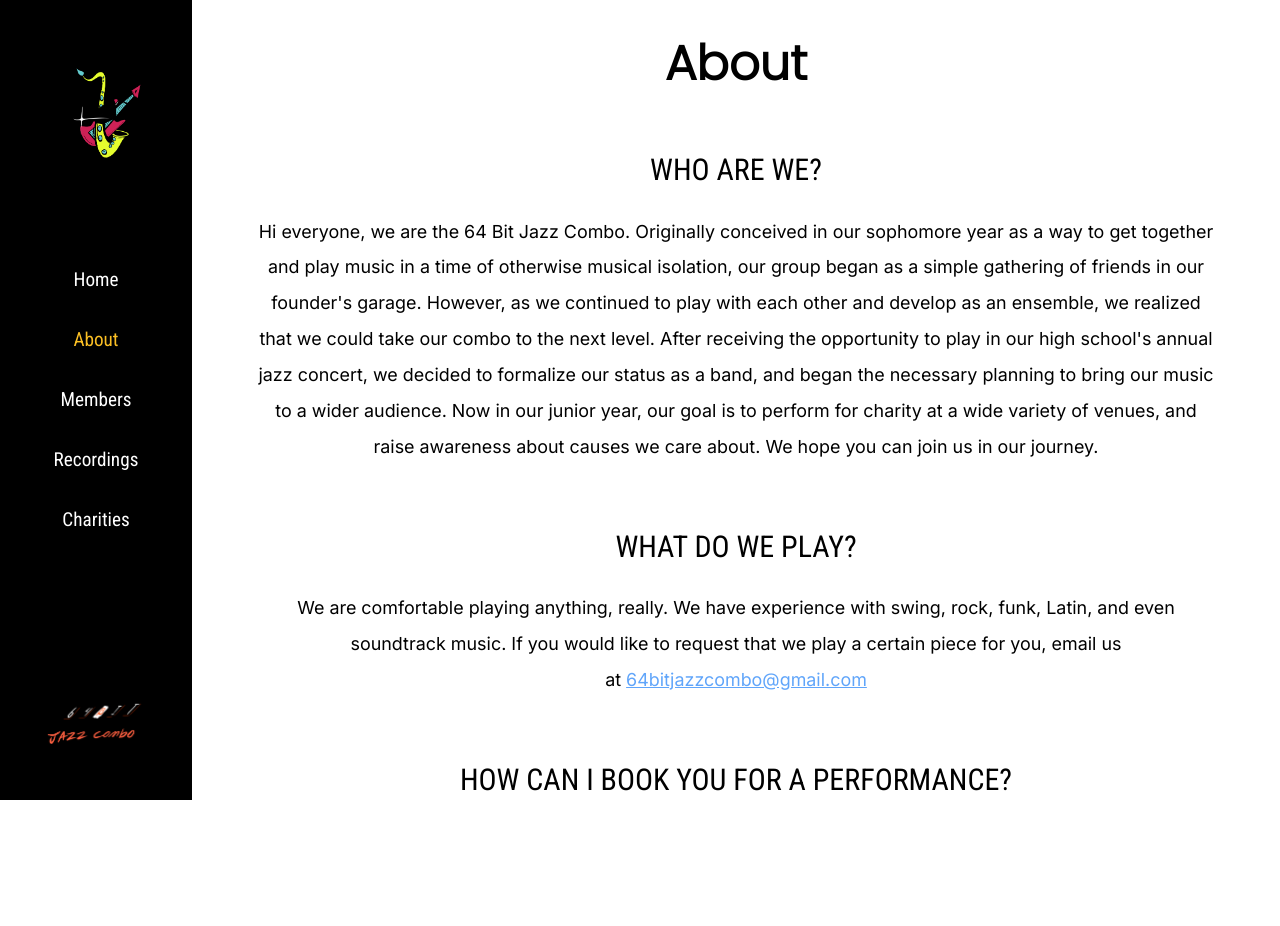
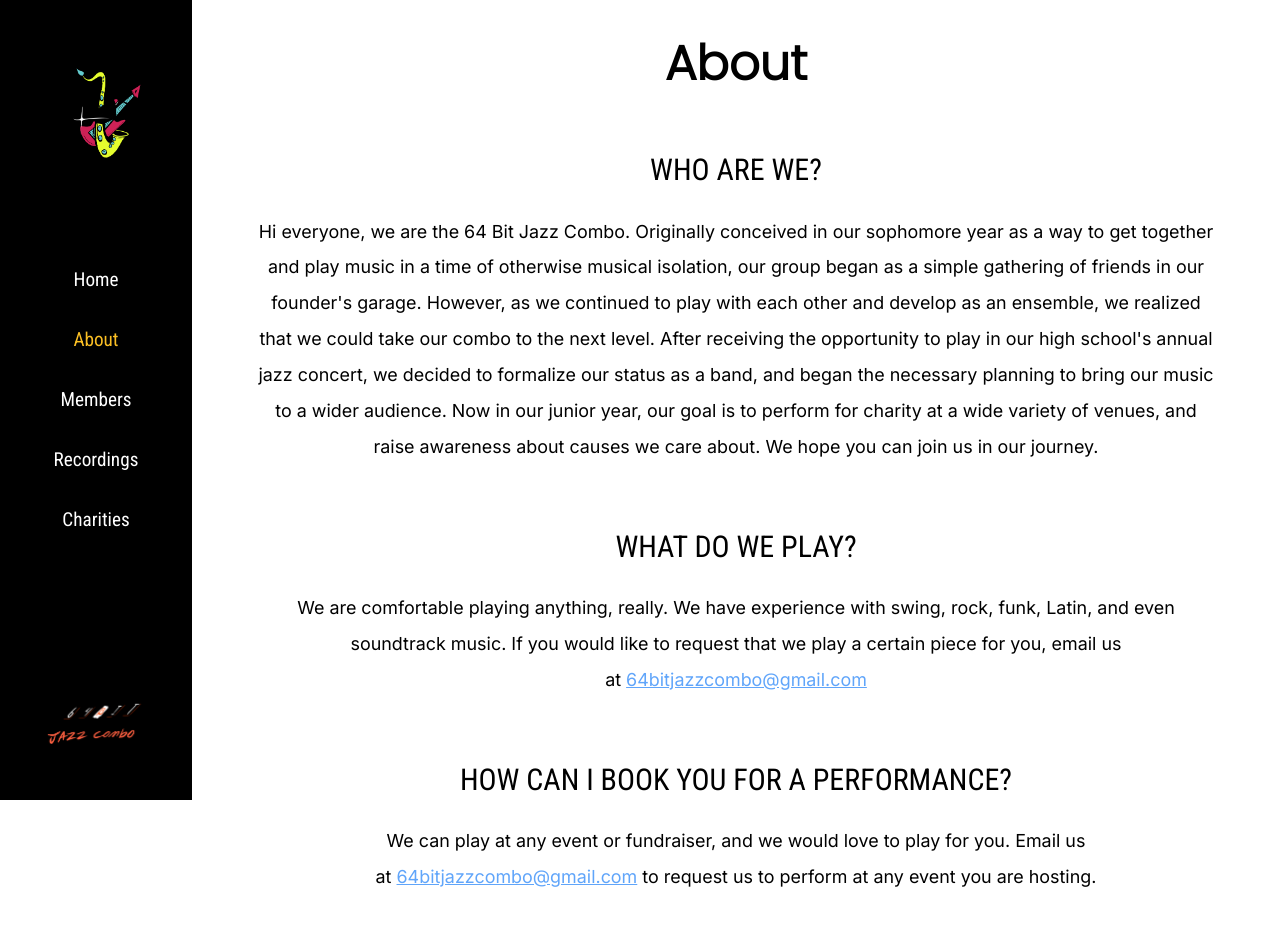
Before and after one commit to AarnavSrivastava/64bitwebsite, a Next.js app in the folder 64-bit-website/: page /about in a window 1280 px wide. Shown: the top 926 px of the page. Before the commit the page ends 800 px from the top, so only its background shows below. Built offline with nearby package versions, Linux system fonts and the light colour scheme.

Commit message:
fixed routing issue

```diff
--- a/64-bit-website/components/navbar.js
+++ b/64-bit-website/components/navbar.js
@@ -7,7 +7,7 @@ import logo_text from "../logos/logo_text.png"
 
 const Navbar = () => {
     return (
-        <navbar className="h-screen flex flex-col fixed px-[5vw] w-[15vw] bg-black justify-center items-center gap-10 py-8 md:text-[1.5vw] text-sm font-RobotoC">
+        <navbar className="h-screen flex flex-col sticky top-0 px-[5vw] w-[15vw] bg-black justify-center items-center gap-10 py-8 md:text-[1.5vw] text-sm font-RobotoC">
             <div className="md:w-[10vw] w-[90px] absolute -translate-y-[35vh]">
                 <Image priority src={logo} className="" id="logo" alt="logo" />
             </div>
--- a/64-bit-website/pages/_app.js
+++ b/64-bit-website/pages/_app.js
@@ -1,6 +1,8 @@
 import '../styles/globals.css'
 import Navbar from "../components/navbar.js";
 import Head from "next/head"
+import { useCallback, useEffect } from 'react';
+import { useRouter } from 'next/router';
 
 function MyApp({ Component, pageProps }) {
   return (
@@ -15,12 +17,10 @@ function MyApp({ Component, pageProps }) {
           <meta name="msapplication-TileColor" content="#da532c" />
           <meta name="theme-color" content="#ffffff" />
       </Head>
-      <div className="flex flex-col justify-start relative overflow-x-hidden bg-white h-screen">
+      <div className="flex flex-col justify-start relative bg-white h-full">
         <div className='flex flex-row'>
           <Navbar />
-          <div className="pl-[15vw]">
-            <Component {...pageProps} />
-          </div>
+          <Component {...pageProps} />
         </div>
       </div>
     </>
--- a/64-bit-website/pages/index.js
+++ b/64-bit-website/pages/index.js
@@ -4,7 +4,7 @@ import logo_transparent from "../logos/logo_transparent.png"
 export default function Home() {
   return (
     <div className="flex flex-col">
-        <h1 className="basis-9/12 text-5xl text-black font-bold font-Poppins flex justify-center mt-10">
+        <h1 className="text-5xl text-black font-bold font-Poppins flex justify-center mt-10">
           The 64 Bit Jazz Combo
         </h1>
         <div className="text-black mt-[2vw] md:text-[1.4vw] text-sm font-Poppins leading-loose text-center">
```
